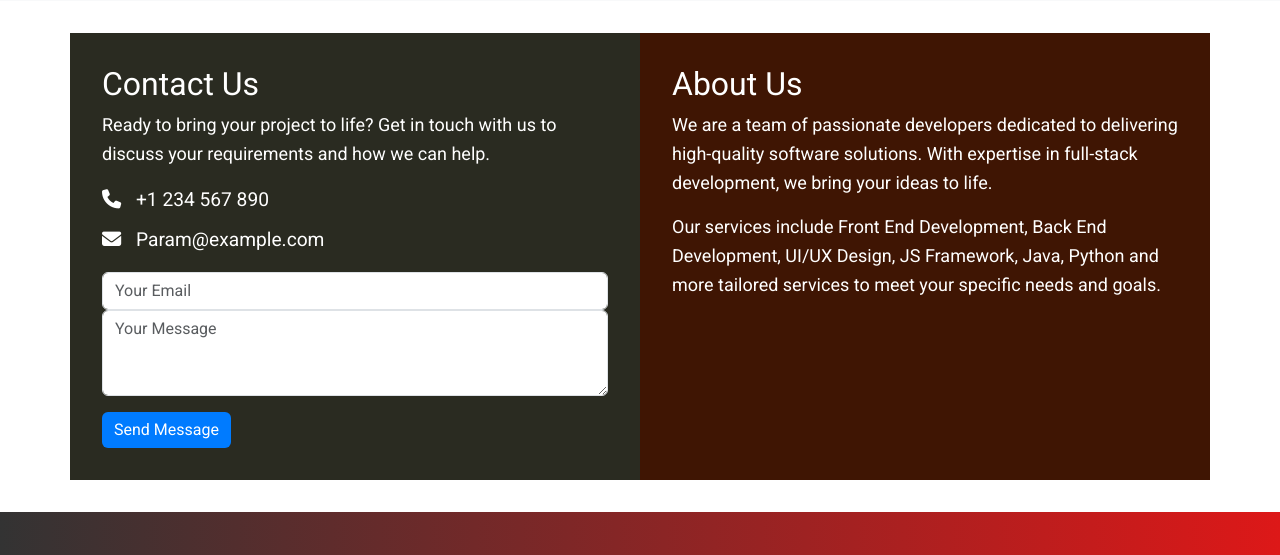
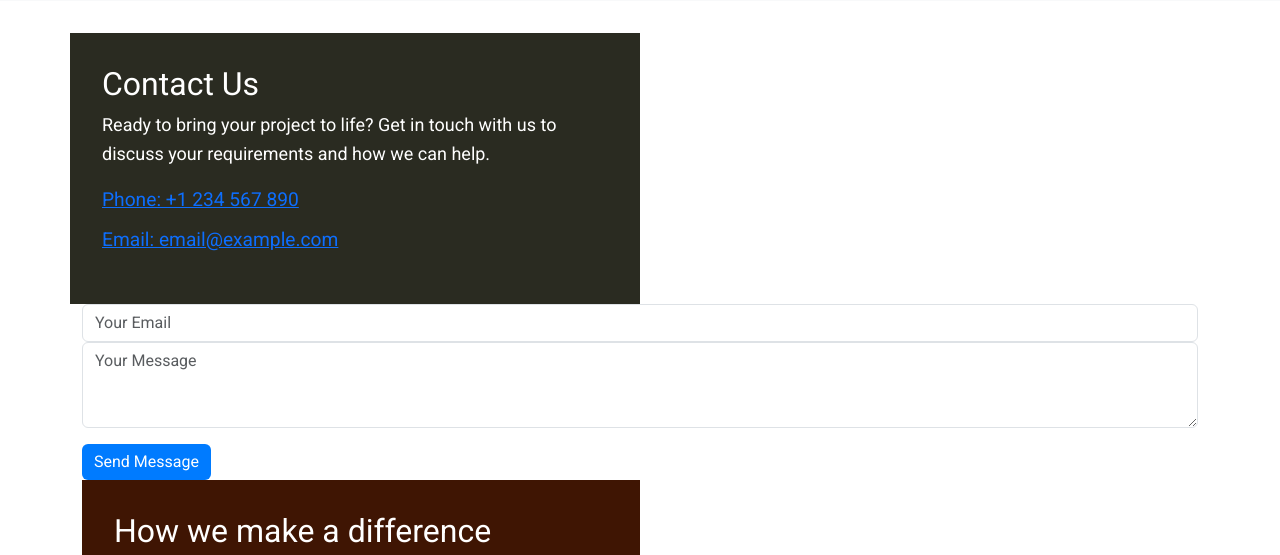
Before and after one commit to Mark-Assessment/p-purohit-my-portfolio-m1-2, a plain HTML site: page index.html in a window 1280 px wide. Shown: the part 2330-2885 px from the top of the page. Drawn offline with nearby package versions, Linux system fonts and the light colour scheme.

Commit message:
Update index.html

```diff
--- a/index.html
+++ b/index.html
@@ -1,23 +1,32 @@
 <!DOCTYPE html>
 <html lang="en">
   <head>
+    <!-- Character set for the page -->
     <meta charset="UTF-8" />
+    <!-- Viewport settings for responsive design -->
     <meta name="viewport" content="width=device-width, initial-scale=1.0" />
+    <!-- Page title displayed in the browser tab -->
     <title>SOFTWARE DEVELOPMENT SERVICES | FULL STACK EXPERTISE TO HIRE</title>
+    <!-- Bootstrap CSS for responsive design and styling -->
     <link
       href="https://cdn.jsdelivr.net/npm/bootstrap@5.3.0-alpha1/dist/css/bootstrap.min.css"
       rel="stylesheet"
     />
+    <!-- Custom CSS for additional styling -->
     <link rel="stylesheet" href="style.css" />
+    <!-- Font Awesome for icons -->
     <script
       src="https://kit.fontawesome.com/ec5506309e.js"
       crossorigin="anonymous"
     ></script>
   </head>
   <body>
+    <!-- Navigation bar -->
     <nav class="navbar navbar-expand-lg navbar-dark bg-dark">
       <div class="container">
+        <!-- Branding or main link of the navbar -->
         <a class="navbar-brand" href="#services">Full Stack Developer</a>
+        <!-- Button for toggling the navbar on smaller screens -->
         <button
           class="navbar-toggler"
           type="button"
@@ -29,15 +38,19 @@
         >
           <span class="navbar-toggler-icon"></span>
         </button>
+        <!-- Collapsible content of the navbar -->
         <div class="collapse navbar-collapse" id="navbarNav">
           <ul class="navbar-nav ms-auto">
             <li class="nav-item">
+              <!-- Link to the Home section -->
               <a class="nav-link" href="#home">Home</a>
             </li>
             <li class="nav-item">
+              <!-- Link to the Services section -->
               <a class="nav-link" href="#services">Services</a>
             </li>
             <li class="nav-item">
+              <!-- Link to the Contact section -->
               <a class="nav-link" href="#contact">Contact</a>
             </li>
           </ul>
@@ -45,16 +58,21 @@
       </div>
     </nav>
 
+    <!-- Hero section -->
     <section class="hero_section" id="home">
       <div class="container text_container">
         <h2><span class="lg_text">Hello,</span> I am Param Purohit</h2>
         <h1 class="lg_text">FULL STACK DEVELOPER</h1>
+        <!-- Button linking to the Contact section -->
         <a href="#contact" class="glowing_button">Contact Us</a>
       </div>
     </section>
+
+    <!-- Services section -->
     <section id="services" class="banner">
       <div class="container text-center">
         <div class="row">
+          <!-- Service card for Front End Development -->
           <div class="col-md-4 mb-3">
             <a
               href="front-end.html"
@@ -67,6 +85,7 @@
               >
             </a>
           </div>
+          <!-- Service card for Back End Development -->
           <div class="col-md-4 mb-3">
             <a
               href="back-end.html"
@@ -79,6 +98,7 @@
               >
             </a>
           </div>
+          <!-- Service card for JS Framework -->
           <div class="col-md-4 mb-3">
             <a
               href="js-framework.html"
@@ -91,6 +111,7 @@
               >
             </a>
           </div>
+          <!-- Service card for UI/UX -->
           <div class="col-md-4 mb-3">
             <a
               href="ui-ux.html"
@@ -103,6 +124,7 @@
               >
             </a>
           </div>
+          <!-- Service card for Java -->
           <div class="col-md-4 mb-3">
             <a
               href="java.html"
@@ -115,6 +137,7 @@
               >
             </a>
           </div>
+          <!-- Service card for Python -->
           <div class="col-md-4 mb-3">
             <a
               href="python.html"
@@ -131,16 +154,20 @@
       </div>
     </section>
 
+    <!-- Call-to-action section -->
     <section class="black_box">
       <div class="container">
         <h2>Have a Project in mind? <span>Let's talk!</span></h2>
+        <!-- Button linking to the Contact section -->
         <a href="#contact" class="btn btn-primary mt-3">Contact Me</a>
       </div>
     </section>
 
+    <!-- Work showcase section -->
     <section id="services" class="work">
       <div class="container">
         <div class="row">
+          <!-- Card for Front End Development service -->
           <div class="col-md-4 mb-4">
             <div class="card h-100">
               <div class="card-img-container">
@@ -159,12 +186,14 @@
                   functional, ensuring an optimal user experience across all
                   devices.
                 </p>
+                <!-- Learn More button -->
                 <a href="#services" class="btn btn-primary mt-auto"
                   >Learn More</a
                 >
               </div>
             </div>
           </div>
+          <!-- Card for Back End Development service -->
           <div class="col-md-4 mb-4">
             <div class="card h-100">
               <div class="card-img-container">
@@ -182,12 +211,14 @@
                   Node.js, Python, and Java to build server-side logic, database
                   management, and API integrations.
                 </p>
+                <!-- Learn More button -->
                 <a href="#services" class="btn btn-primary mt-auto"
                   >Learn More</a
                 >
               </div>
             </div>
           </div>
+          <!-- Card for UI/UX Design service -->
           <div class="col-md-4 mb-4">
             <div class="card h-100">
               <div class="card-img-container">
@@ -205,6 +236,7 @@
                   element enhances user interaction and contributes to a
                   seamless user experience.
                 </p>
+                <!-- Learn More button -->
                 <a href="#services" class="btn btn-primary mt-auto"
                   >Learn More</a
                 >
@@ -215,6 +247,7 @@
       </div>
     </section>
 
+    <!-- Testimonials section with a carousel -->
     <section id="testimonials" class="testimonials">
       <div
         id="testimonialCarousel"
@@ -222,13 +255,10 @@
         data-bs-ride="carousel"
       >
         <div class="carousel-inner">
+          <!-- First testimonial item -->
           <div class="carousel-item active">
             <div class="testimonial-item">
-              <img
-                src="assets/ceo1.jpeg"
-                alt="CEO 1"
-                class="testimonial-img"
-              />
+              <img src="assets/ceo1.jpeg" alt="CEO 1" class="testimonial-img" />
               <p class="testimonial-text">
                 "The team provided excellent service and delivered a top-notch
                 product. Highly recommended!"
@@ -236,13 +266,10 @@
               <p class="testimonial-name">- Tim Willson, CEO of Alpha Corp</p>
             </div>
           </div>
+          <!-- Second testimonial item -->
           <div class="carousel-item">
             <div class="testimonial-item">
-              <img
-                src="assets/ceo2.jpeg"
-                alt="CEO 2"
-                class="testimonial-img"
-              />
+              <img src="assets/ceo2.jpeg" alt="CEO 2" class="testimonial-img" />
               <p class="testimonial-text">
                 "Outstanding experience from start to finish. They understood
                 our needs and executed perfectly."
@@ -256,7 +283,9 @@
       </div>
     </section>
 
+    <!-- Contact section -->
     <section id="contact" class="bottom_section">
+      <div class="content-wrapper">
         <div class="container">
           <div class="row">
             <div class="col-md-6 contact">
@@ -266,20 +295,29 @@
                 discuss your requirements and how we can help.
               </p>
               <ul class="contact-list">
-              <li><i class="fas fa-phone"></i> +1 234 567 890</li>
-              <li><i class="fas fa-envelope"></i> Param@example.com</li>
+                <!-- Contact information -->
+                <li><a href="tel:+1234567890">Phone: +1 234 567 890</a></li>
+                <li>
+                  <a href="mailto:email@example.com"
+                    >Email: email@example.com</a
+                  >
+                </li>
               </ul>
-            <form>
+            </div>
+            <!-- Contact form -->
+            <form action="landing-page.html" method="get">
               <div class="mb-3">
                 <input
                   type="email"
                   class="form-control"
                   placeholder="Your Email"
+                  required
                 />
                 <textarea
                   class="form-control"
                   rows="3"
                   placeholder="Your Message"
+                  required
                 ></textarea>
               </div>
               <button type="submit" class="btn btn-primary">
@@ -288,29 +326,44 @@
             </form>
           </div>
           <div class="col-md-6 about">
-            <h2>About Us</h2>
+            <div class="content-wrapper">
+              <h2>How we make a difference</h2>
               <p>
-              We are a team of passionate developers dedicated to delivering
-              high-quality software solutions. With expertise in full-stack
-              development, we bring your ideas to life.
+                We are dedicated to delivering excellence in every product and
+                service we offer. Our mission is to not only meet but exceed our
+                clients' expectations through innovation, integrity, and a
+                relentless focus on quality. We believe in building lasting
+                relationships based on trust, transparency, and a commitment to
+                continuous improvement.
               </p>
               <p>
-              Our services include Front End Development, Back End Development,
-              UI/UX Design, JS Framework, Java, Python and more tailored services to meet your
-              specific needs and goals.
+                Driven by a passion for what we do, we embrace new ideas and
+                technologies to stay ahead in our industry. Our team is united
+                by a shared goal: to make a meaningful impact and provide
+                unparalleled value to our customers, ensuring mutual success and
+                growth.
               </p>
             </div>
           </div>
         </div>
+      </div>
     </section>
+
+    <!-- Footer section -->
     <footer class="footer">
       <div class="footer-top">
         <div class="container">
           <div class="row gy-4">
+            <!-- About Us section in the footer -->
             <div class="col-lg-4 col-md-6">
               <h5 class="text-white mb-3">About Us</h5>
-              <p class="small text-white-50">We are passionate developers dedicated to creating innovative digital solutions. Our expertise spans across various technologies to deliver high-quality, tailored software.</p>
+              <p class="small text-white-50">
+                We are passionate developers dedicated to creating innovative
+                digital solutions. Our expertise spans across various
+                technologies to deliver high-quality, tailored software.
+              </p>
             </div>
+            <!-- Quick links section in the footer -->
             <div class="col-lg-2 col-md-6">
               <h5 class="text-white mb-3">Quick links</h5>
               <ul class="list-unstyled">
@@ -319,6 +372,7 @@
                 <li><a href="#contact">Contact</a></li>
               </ul>
             </div>
+            <!-- Services links section in the footer -->
             <div class="col-lg-3 col-md-6">
               <h5 class="text-white mb-3">Services</h5>
               <ul class="list-unstyled">
@@ -328,18 +382,44 @@
                 <li><a href="js-framework.html">JS Framework</a></li>
               </ul>
             </div>
+            <!-- Social media links section in the footer -->
             <div class="col-lg-3 col-md-6">
               <h5 class="text-white mb-3">Connect with Us</h5>
               <div class="social-icons">
-                <a href="https://www.facebook.com/?locale=en_GB" class="social-icon" aria-label="Facebook" target="_blank"><i class="fab fa-facebook-f"></i></a>
-                <a href="https://www.instagram.com/" class="social-icon" aria-label="Instagram" target="_blank"><i class="fab fa-instagram"></i></a>
-                <a href="https://x.com/?lang=en" class="social-icon" aria-label="Twitter" target="_blank"><i class="fab fa-twitter"></i></a>
-                <a href="https://www.linkedin.com/" class="social-icon" aria-label="LinkedIn" target="_blank"><i class="fab fa-linkedin-in"></i></a>
+                <a
+                  href="https://www.facebook.com/?locale=en_GB"
+                  class="social-icon"
+                  aria-label="Facebook"
+                  target="_blank"
+                  ><i class="fab fa-facebook-f"></i
+                ></a>
+                <a
+                  href="https://www.instagram.com/"
+                  class="social-icon"
+                  aria-label="Instagram"
+                  target="_blank"
+                  ><i class="fab fa-instagram"></i
+                ></a>
+                <a
+                  href="https://x.com/?lang=en"
+                  class="social-icon"
+                  aria-label="Twitter"
+                  target="_blank"
+                  ><i class="fab fa-twitter"></i
+                ></a>
+                <a
+                  href="https://www.linkedin.com/"
+                  class="social-icon"
+                  aria-label="LinkedIn"
+                  target="_blank"
+                  ><i class="fab fa-linkedin-in"></i
+                ></a>
               </div>
             </div>
           </div>
         </div>
       </div>
+      <!-- Footer bottom section with copyright -->
       <div class="footer-bottom py-3">
         <div class="container text-center">
           <p class="mb-0">&copy; 2024 Param Purohit. All rights reserved.</p>
@@ -347,9 +427,9 @@
       </div>
     </footer>
 
-
-
+    <!-- Bootstrap JS for interactive components -->
     <script src="https://cdn.jsdelivr.net/npm/bootstrap@5.3.0-alpha1/dist/js/bootstrap.bundle.min.js"></script>
+    <!-- Custom script for smooth scrolling and navbar toggler functionality -->
     <script>
       document.querySelectorAll('a[href^="#"]').forEach((anchor) => {
         anchor.addEventListener("click", function (e) {
@@ -358,14 +438,15 @@
           document.querySelector(this.getAttribute("href")).scrollIntoView({
             behavior: "smooth",
           });
-          if (document.querySelector('.navbar-toggler').getAttribute('aria-expanded') === 'true') {
-        document.querySelector('.navbar-toggler').click();
+          if (
+            document
+              .querySelector(".navbar-toggler")
+              .getAttribute("aria-expanded") === "true"
+          ) {
+            document.querySelector(".navbar-toggler").click();
           }
         });
       });
-
-
     </script>
-
   </body>
 </html>
```
Lines whose indentation alone changed are shown as unchanged.
